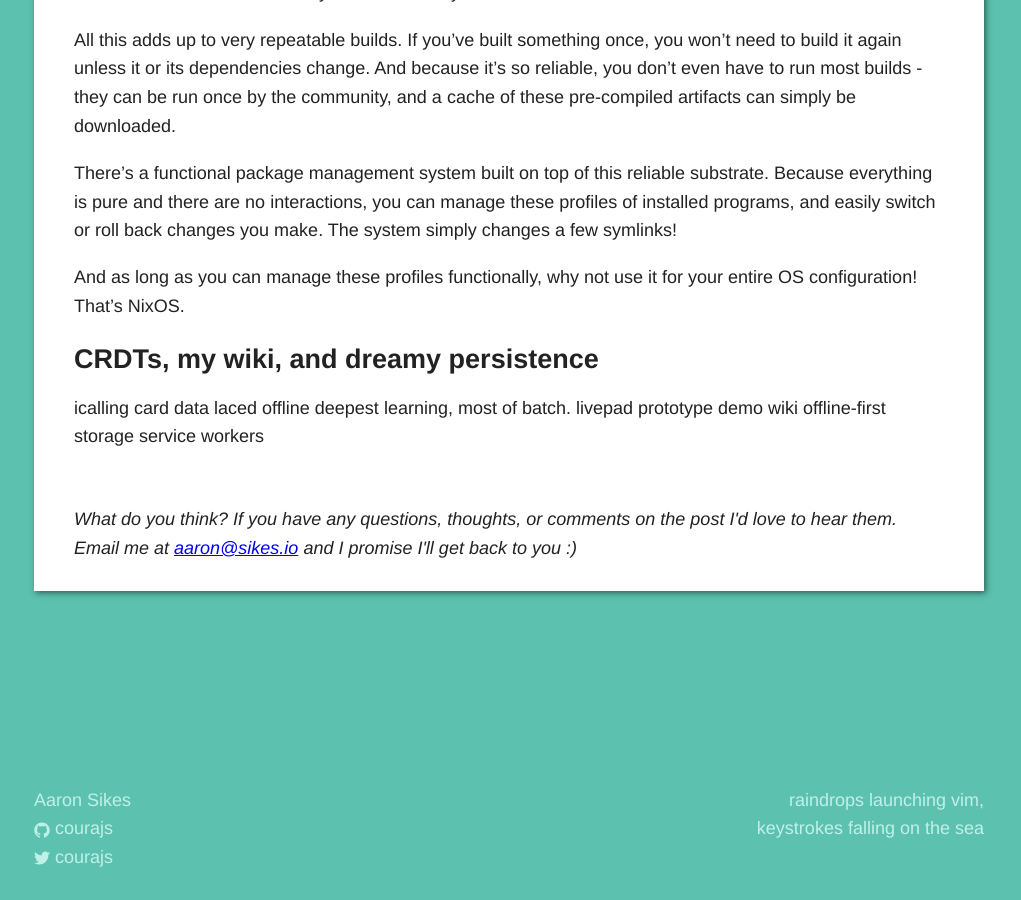
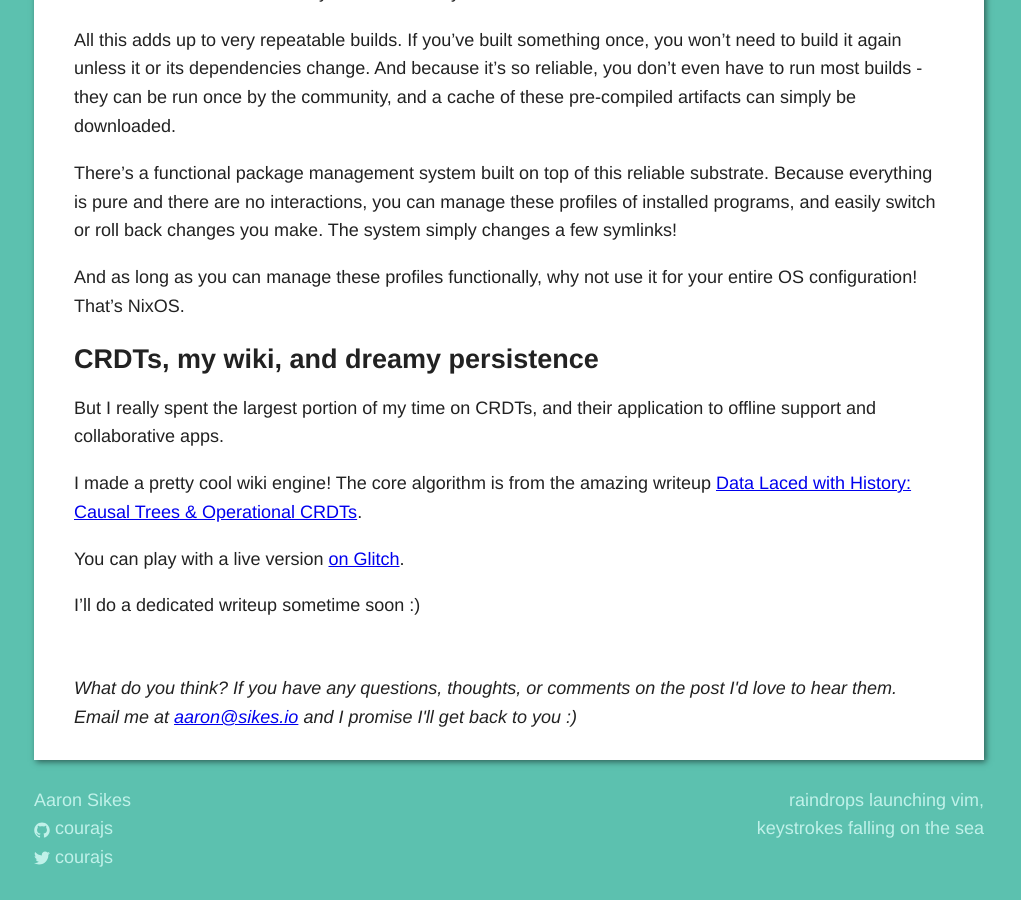
Before and after one commit to AaronSikes/aaron.sikes.io, a Jekyll site: the page built from _posts/2019-11-08-some-things-i-did-at-rc.md, in a window 1280 px wide and 900 px high, scrolled down 1082 px. Shown: the whole window, without its empty margins (131-1152 px from the left). Built offline with Jekyll 4.4.1, drawn with Linux system fonts in a browser that asks for light colours.

Commit message:
Blurb about the wiki

```diff
--- a/_posts/2019-11-08-some-things-i-did-at-rc.md
+++ b/_posts/2019-11-08-some-things-i-did-at-rc.md
@@ -68,15 +68,16 @@ it for your entire OS configuration! That's NixOS.
 CRDTs, my wiki, and dreamy persistence
 --------------------------------------
 
-icalling card
-data laced
-offline
-deepest learning, most of batch.
-livepad prototype
-demo wiki
-offline-first storage
-service workers
+But I really spent the largest portion of my time on CRDTs, and their
+application to offline support and collaborative apps.
 
+I made a pretty cool wiki engine! The core algorithm is from the
+amazing writeup [Data Laced with History: Causal Trees & Operational
+CRDTs][data-laced].
+
+You can play with a live version [on Glitch][demo-wiki].
+
+I'll do a dedicated writeup sometime soon :)
 
 
 [rc]: https://recurse.com
```
Also changed, not shown: other parts of _posts/2019-11-08-some-things-i-did-at-rc.md (+2 -0 lines).
